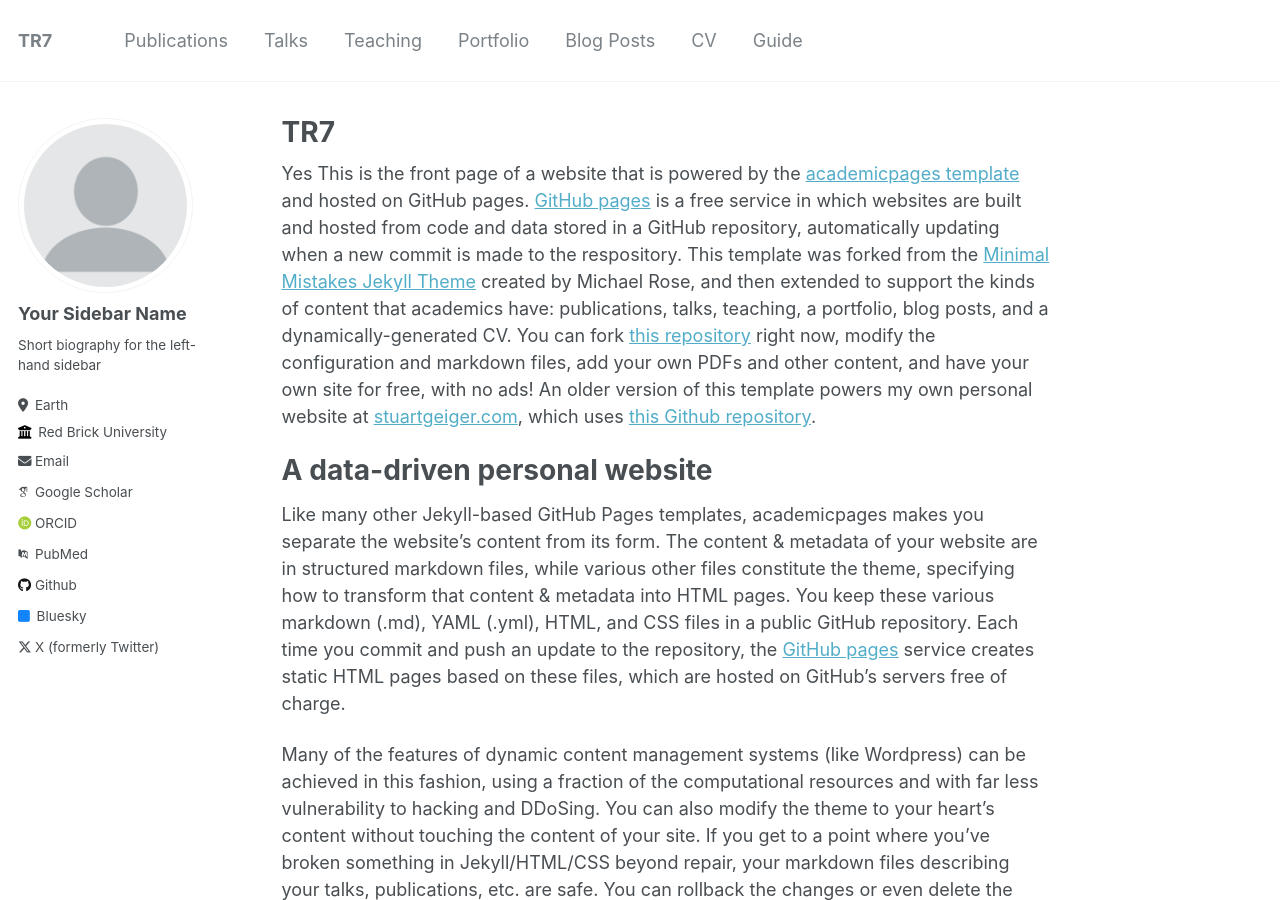
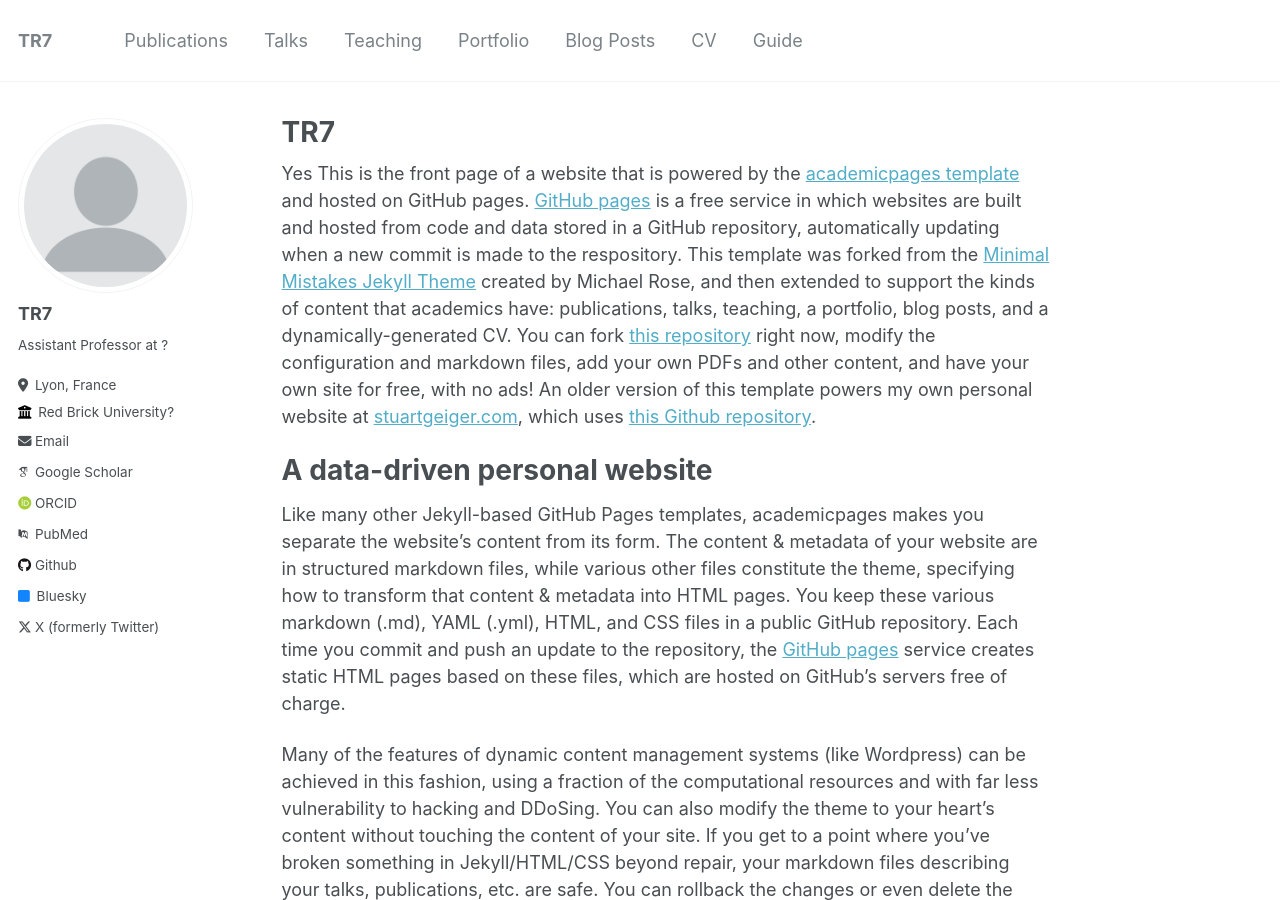
Before and after one commit to tagtag222/tagtag222.github.io, a Jekyll site: the page built from _pages/about.md, in a window 1280 px wide and 900 px high. Built offline with Jekyll 4.4.1, drawn with Linux system fonts in a browser that asks for light colours; some web fonts are replaced.

Commit message:
Update _config.yml

```diff
--- a/_config.yml
+++ b/_config.yml
@@ -22,11 +22,11 @@ repository               : "tagtag222/tagtag222.github.io"
 author:
   # Biographic information
   avatar           : "profile.png"
-  name             : "Your Sidebar Name"
-  pronouns         : # example: "she/her"
-  bio              : "Short biography for the left-hand sidebar"
-  location         : "Earth"
-  employer         : "Red Brick University"
+  name             : "TR7"
+  pronouns         : # example: "he/him"
+  bio              : "Assistant Professor at ?"
+  location         : "Lyon, France"
+  employer         : "Red Brick University?"
   uri              : # URL
   email            : "none@example.org"
 
```
